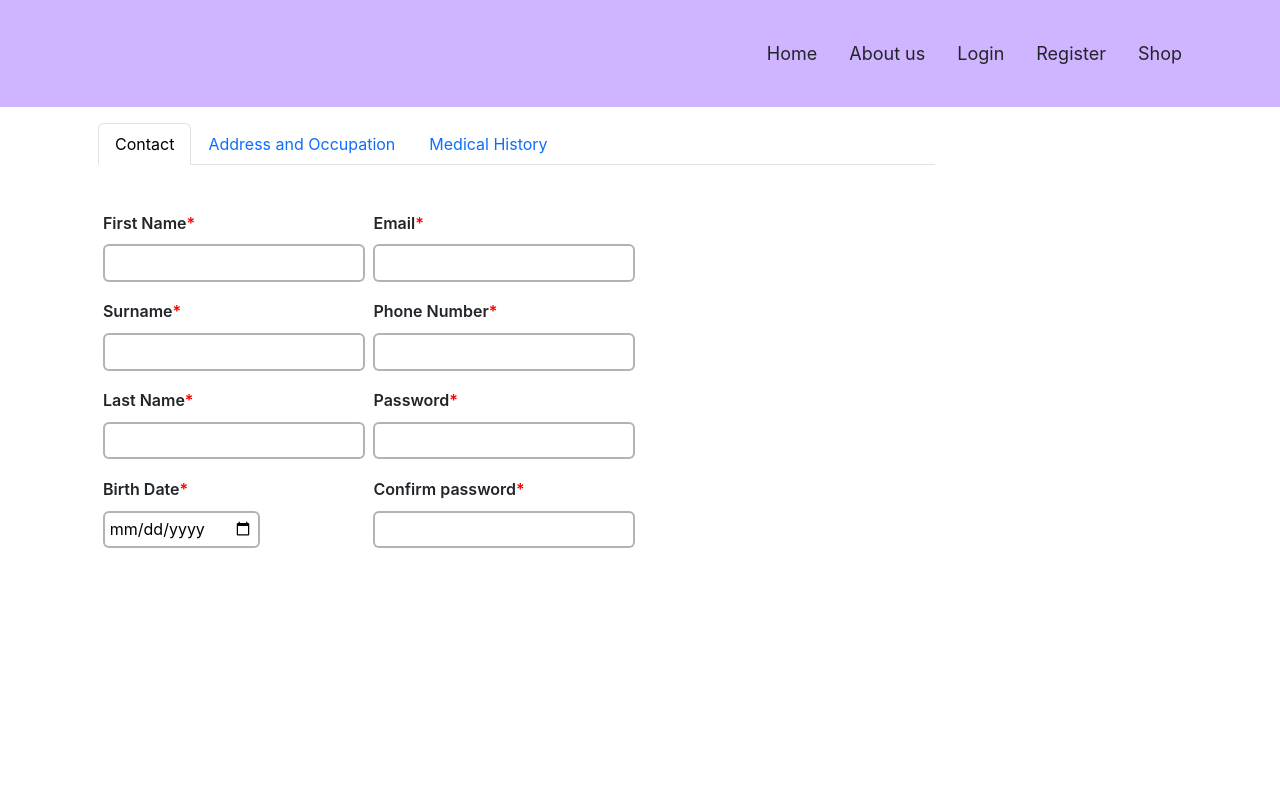
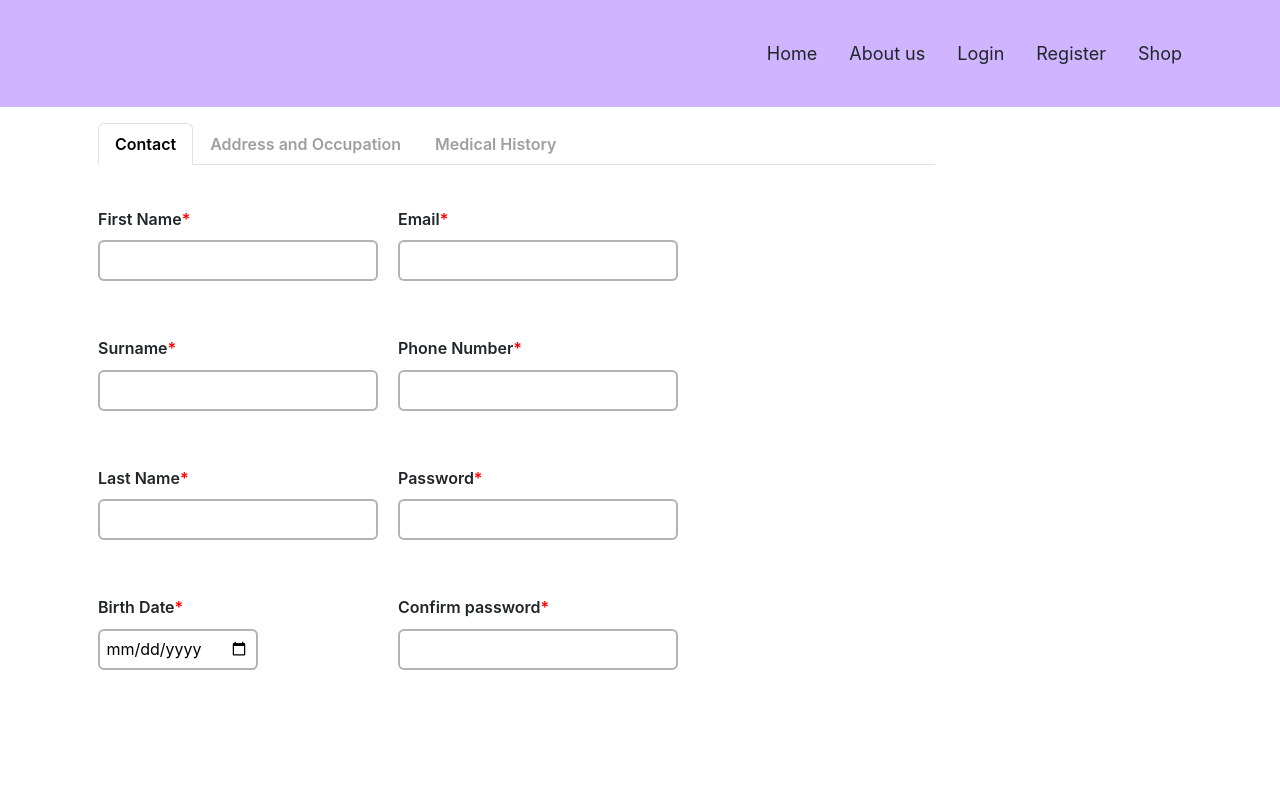
Before and after one commit to MimBikarska88/pharmatic-fe, a React (Create React App) app: page /register/customer in a window 1280 px wide. Shown: the top 800 px of the page. Built offline with nearby package versions, Linux system fonts and the light colour scheme.

Commit message:
Add validations and css for react-leaflet

```diff
--- a/package.json
+++ b/package.json
@@ -10,6 +10,7 @@
     "react": "^18.3.1",
     "react-bootstrap": "^2.10.2",
     "react-dom": "^18.3.1",
+    "react-leaflet": "^4.2.1",
     "react-router-dom": "^6.23.1",
     "react-scripts": "5.0.1",
     "web-vitals": "^2.1.4",
--- a/src/App.css
+++ b/src/App.css
@@ -42,3 +42,9 @@
   font-family: "Trebuchet MS", "Lucida Sans Unicode", "Lucida Grande",
     "Lucida Sans", Arial, sans-serif;
 }
+@import url("~leaflet/dist/leaflet.css");
+
+.leaflet-container {
+  width: 80%;
+  height: 50vh;
+}
--- /dev/null
+++ b/src/components/CustomerRegistrationForm.jsx/CustomerFormComponents/CustomerAddress.jsx
@@ -0,0 +1,21 @@
+import { MapContainer } from "react-leaflet/MapContainer";
+import { TileLayer } from "react-leaflet/TileLayer";
+import { useMap } from "react-leaflet/hooks";
+import { Popup } from "react-leaflet";
+import { Marker } from "react-leaflet";
+const CustomerAddress = () => {
+  return (
+    <MapContainer center={[51.505, -0.09]} zoom={13} scrollWheelZoom={false}>
+      <TileLayer
+        attribution='&copy; <a href="https://www.openstreetmap.org/copyright">OpenStreetMap</a> contributors'
+        url="https://{s}.tile.openstreetmap.org/{z}/{x}/{y}.png"
+      />
+      <Marker position={[51.505, -0.09]}>
+        <Popup>
+          A pretty CSS3 popup. <br /> Easily customizable.
+        </Popup>
+      </Marker>
+    </MapContainer>
+  );
+};
+export default CustomerAddress;
--- a/src/components/CustomerRegistrationForm.jsx/CustomerRegistrationForm.module.css
+++ b/src/components/CustomerRegistrationForm.jsx/CustomerRegistrationForm.module.css
@@ -1,8 +1,21 @@
-.tabs .nav-link,
-.tabs .nav-link .nav-active {
-  color: black;
+.tabs .nav-link .active .selected-tab {
+  color: #32681a !important;
   font-weight: 500;
 }
-.input-div {
-  padding: 1rem;
+.tabs button {
+  color: #9f9f9f;
+  font-weight: 600;
 }
+.tabs button:hover {
+  color: #31a200;
+}
+
+.input-field {
+  height: 120px;
+  width: 300px;
+}
+.input-field input[type="password"],
+.input-field input[type="email"],
+.input-field input[type="text"] {
+  width: 280px;
+}
--- a/src/components/CustomerRegistrationForm.jsx/CustomerRegistrationFormFields.jsx
+++ b/src/components/CustomerRegistrationForm.jsx/CustomerRegistrationFormFields.jsx
@@ -5,7 +5,8 @@ import { useValidationStore } from "../../stores/validationStore";
 import { roleType } from "../../utils/roleTypes";
 import { isFieldValid } from "./CustomerRegistrationUtils";
 import { useErrorStore } from "../../stores/errorStore";
-
+import CustomerAddress from "./CustomerFormComponents/CustomerAddress";
+import styles from "./CustomerRegistrationForm.module.css";
 const CustomerRegistrationFormFields = ({ activeTab }) => {
   const Customer = useUserStore((state) => state.Customer);
   const Register = useValidationStore((state) => state.Register);
@@ -27,10 +28,12 @@ const CustomerRegistrationFormFields = ({ activeTab }) => {
         {Number(activeTab) === 0 && (
           <>
             <div className="d-flex flex-direction-row w-50 justify-content-evenly">
-              <div className="flex-col pr-3">
+              <div className="flex-col">
                 <PDInput
-                  className={"p-1"}
                   label={"First Name"}
+                  type="text"
+                  className={`${styles["input-field"]}`}
+                  errorMessage={RegisterErrors.firstName}
                   required={true}
                   value={Customer.firstName}
                   isValid={Register.firstName}
@@ -40,10 +43,12 @@ const CustomerRegistrationFormFields = ({ activeTab }) => {
                   }}
                 ></PDInput>
                 <PDInput
-                  className={"p-1"}
                   label={"Surname"}
+                  errorMessage={RegisterErrors.surname}
+                  className={`${styles["input-field"]}`}
                   required={true}
                   value={Customer.surname}
+                  type="text"
                   isValid={Register.surname}
                   onChangeFunc={(e) => {
                     setCustomerUserField("surname", e.target.value);
@@ -51,9 +56,11 @@ const CustomerRegistrationFormFields = ({ activeTab }) => {
                   }}
                 ></PDInput>
                 <PDInput
-                  className={"p-1"}
                   label={"Last Name"}
+                  type={"text"}
+                  errorMessage={RegisterErrors.lastName}
                   required={true}
+                  className={`${styles["input-field"]}`}
                   value={Customer.lastName}
                   isValid={Register.lastName}
                   onChangeFunc={(e) => {
@@ -62,10 +69,11 @@ const CustomerRegistrationFormFields = ({ activeTab }) => {
                   }}
                 ></PDInput>
                 <PDInput
-                  className={"p-1"}
                   label={"Birth Date"}
                   required={true}
+                  errorMessage={RegisterErrors.birthDate}
                   type={"date"}
+                  className={`${styles["input-field"]}`}
                   isValid={Register.birthDate}
                   value={Customer.birthDate}
                   onChangeFunc={(e) => {
@@ -74,11 +82,12 @@ const CustomerRegistrationFormFields = ({ activeTab }) => {
                   }}
                 ></PDInput>
               </div>
-              <div className="flex-col-6">
+              <div className="flex-col">
                 <PDInput
-                  className={"p-1"}
                   label={"Email"}
                   maxLength={150}
+                  className={`${styles["input-field"]}`}
+                  errorMessage={RegisterErrors.email}
                   isValid={Register.email}
                   required={true}
                   type={"email"}
@@ -89,9 +98,11 @@ const CustomerRegistrationFormFields = ({ activeTab }) => {
                   }}
                 ></PDInput>
                 <PDInput
-                  className={"p-1"}
+                  className={`${styles["input-field"]}`}
+                  errorMessage={RegisterErrors.phoneNumber}
                   isValid={Register.phoneNumber}
                   label={"Phone Number"}
+                  type="text"
                   required={true}
                   value={Customer.phoneNumber}
                   onChangeFunc={(e) => {
@@ -100,9 +111,10 @@ const CustomerRegistrationFormFields = ({ activeTab }) => {
                   }}
                 ></PDInput>
                 <PDInput
-                  className={"p-1"}
                   label={"Password"}
                   required={true}
+                  errorMessage={RegisterErrors.password}
+                  className={`${styles["input-field"]}`}
                   isValid={Register.password}
                   value={Customer.password}
                   type={"password"}
@@ -112,8 +124,9 @@ const CustomerRegistrationFormFields = ({ activeTab }) => {
                   }}
                 ></PDInput>
                 <PDInput
-                  className={"p-1"}
                   isValid={Register.confirmPassword}
+                  className={`${styles["input-field"]}`}
+                  errorMessage={RegisterErrors.confirmPassword}
                   label={"Confirm password"}
                   value={Customer.confirmPassword}
                   type={"password"}
@@ -127,6 +140,11 @@ const CustomerRegistrationFormFields = ({ activeTab }) => {
             </div>
           </>
         )}
+        {Number(activeTab) === 1 && (
+          <>
+            <CustomerAddress />
+          </>
+        )}
       </form>
     </div>
   );
--- a/src/components/CustomerRegistrationForm.jsx/CustomerRegistrationNav.jsx
+++ b/src/components/CustomerRegistrationForm.jsx/CustomerRegistrationNav.jsx
@@ -10,8 +10,8 @@ const CustomerRegistrationNav = ({ activeTab, setActiveTab }) => {
                 onClick={() => setActiveTab(_index)}
                 className={
                   _index === Number(activeTab)
-                    ? "nav-link active dark-link"
-                    : "nav-link dark-link"
+                    ? "nav-link active selected-tab"
+                    : "nav-link "
                 }
               >
                 {item}
--- a/src/components/CustomerRegistrationForm.jsx/CustomerRegistrationUtils.js
+++ b/src/components/CustomerRegistrationForm.jsx/CustomerRegistrationUtils.js
@@ -25,8 +25,6 @@ export const isFieldValid = (fieldName, value) => {
     useValidationStore.getState().setRegisterFieldValidity;
   if (fieldName === "firstName") {
     const isValid = value?.trim().length <= 50 && value?.trim().length > 0;
-    console.log(value.length);
-    console.log(isValid);
     setRegisterFieldValidity("firstName", isValid);
 
     !isValid
@@ -34,14 +32,14 @@ export const isFieldValid = (fieldName, value) => {
       : setRegisterError("firstName", "");
   }
   if (fieldName === "surname") {
-    const isValid = value?.length <= 50;
+    const isValid = value?.trim().length <= 50 && value?.trim().length > 0;
     setRegisterFieldValidity("surname", isValid);
     !isValid
       ? setRegisterError("surname", "Required with max length of 50 symbols.")
       : setRegisterError("surname", "");
   }
   if (fieldName === "lastName") {
-    const isValid = value?.length <= 50;
+    const isValid = value?.trim().length <= 50 && value?.trim().length > 0;
     setRegisterFieldValidity("lastName", isValid);
     !isValid
       ? setRegisterError("lastName", "Required with max length of 50 symbols.")
@@ -49,7 +47,7 @@ export const isFieldValid = (fieldName, value) => {
   }
 
   if (fieldName === "birthDate") {
-    if (value?.trim() === "") {
+    if (!value) {
       setRegisterError("birthDate", "Birth date is mandatory.");
       setRegisterFieldValidity("birthDate", false);
     } else {
@@ -68,7 +66,7 @@ export const isFieldValid = (fieldName, value) => {
         setRegisterError("birthDate", "Must be at least 18.");
       } else {
         setRegisterFieldValidity("birthDate", true);
-        setRegisterFieldValidity("birthDate", "");
+        setRegisterError("birthDate", "");
       }
     }
   }
--- a/src/components/PDInput/PDInput.jsx
+++ b/src/components/PDInput/PDInput.jsx
@@ -7,6 +7,7 @@ const PDInput = ({
   className,
   onChangeFunc,
   errorMessage,
+  id,
   isDisabled = false,
   isValid = true,
   isReadOnly = false,
@@ -14,8 +15,8 @@ const PDInput = ({
 }) => {
   return (
     <>
-      <div className={`${className}`} style={styles}>
-        <label for={label}>
+      <div className={`${className} ${styles["input-field"]}`} style={styles}>
+        <label htmlFor={label}>
           <span className="text"></span>
           {label}
           {required && <span>*</span>}
@@ -23,8 +24,8 @@ const PDInput = ({
         <input
           readOnly={isReadOnly}
           onChange={onChangeFunc}
-          id={label}
-          type={type ? type : "text"}
+          id={id}
+          type={type}
           maxLength={maxLength}
           disabled={isDisabled}
           isReadOnly={isReadOnly}
@@ -32,7 +33,7 @@ const PDInput = ({
           value={inputContent}
           className={isValid ? styles["valid"] : styles["invalid"]}
         ></input>
-        <span className="py-2">
+        <span>
           <small>{errorMessage}</small>
         </span>
       </div>
--- a/src/components/PDInput/PDInput.module.css
+++ b/src/components/PDInput/PDInput.module.css
@@ -1,9 +1,10 @@
 input {
-  padding: 0.3rem;
+  padding: 0.4rem;
   display: block;
   border: 2px solid rgba(176, 175, 175, 0.945);
   border-radius: 6px;
   transition: 0.1s linear;
+  outline: 7px solid transparent;
 }
 .valid:focus {
   outline: 7px solid #b7f29e;
```
